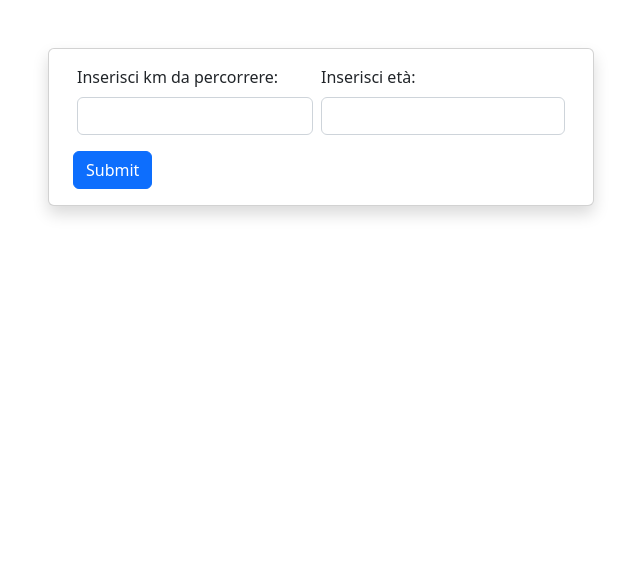
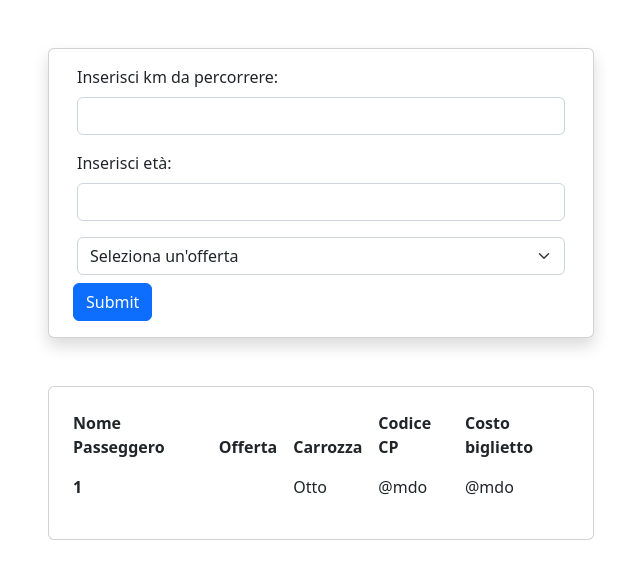
Before and after one commit to manuelmenama/js-biglietto-treno-form, a plain HTML site: page index.html in a window 1280 px wide. Shown: the whole page, without its empty margins (319-959 px from the left). Drawn offline with nearby package versions, Linux system fonts and the light colour scheme.

Commit message:
minor changes

```diff
--- a/index.html
+++ b/index.html
@@ -21,20 +21,51 @@
                 <div class="card shadow">
                     <div class="card-body">
                         <form>
-                            <div class="container d-flex">
-                                <div class="mb-3 w-50 pe-2">
+                            <div class="container">
+                                <div class="mb-3">
                                   <label for="inputAge" class="form-label">Inserisci km da percorrere:</label>
                                   <input type="text" class="form-control" id="inputAge"  value="">
                                 </div>
-                                <div class="mb-3 w-50">
+                                <div class="mb-3">
                                   <label for="inputKm" class="form-label">Inserisci età:</label>
                                   <input type="text" class="form-control" id="inputKm" value="">
                                 </div>
+                                <select class="form-select">
+                                    <option selected>Seleziona un'offerta</option>
+                                    <option value="maggiorenne">One</option>
+                                    <option value="over 65">Two</option>
+                                </select>
                             </div>
-                            <button type="submit" class="btn btn-primary ms-2">Submit</button>
+                            <button type="submit" class="btn btn-primary ms-2 mt-2">Submit</button>
                         </form>
                     </div>
-
+                </div>
+                <div class="card mt-5">
+                    <div class="card-body">
+                        <table class="table table-borderless">
+                            <thead>
+                                <tr>
+                                  <th scope="col">Nome Passeggero</th>
+                                  <th scope="col">Offerta</th>
+                                  <th scope="col">Carrozza</th>
+                                  <th scope="col">Codice CP</th>
+                                  <th scope="col">Costo biglietto</th>
+                                </tr>
+                            </thead>
+                            <tbody>
+                                <tr>
+                                  <th scope="row">1</th>
+                                  <td>
+                                    <p></p>
+                                  </td>
+                                  <td>Otto</td>
+                                  <td>@mdo</td>
+                                  <td>@mdo</td>
+                                </tr>
+                            </tbody>
+                        </table>
+                    </div>
+                </div>
             </div>
         </div>
     </div>
--- a/js/script.js
+++ b/js/script.js
@@ -7,7 +7,7 @@ const oneKmPrice = 0.21;
 
 let outputMsg, totalPrice, discountedPrice;
 
-totalPrice = kmRequest * oneKmPrice
+totalPrice = kmRequest * oneKmPrice;
 
 //business layer
 if(userAge < 18){
```
